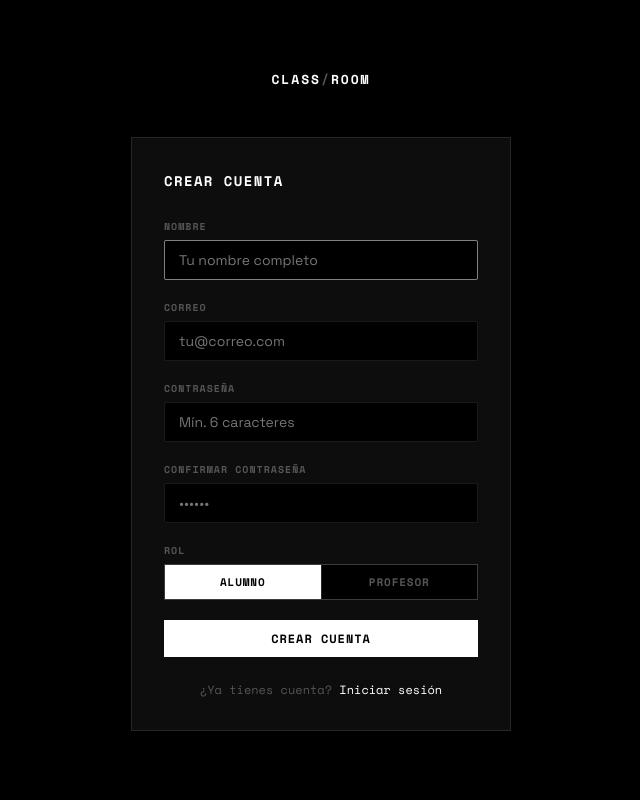
After one commit to Francopaa/classroomSis, a Flask app: page /register in a window 1280 px wide. The commit adds this page. Shown: the whole page, without its empty margins (319-959 px from the left). Run offline with Flask 2, Linux system fonts and the light colour scheme; some libraries are stand-ins or nearby versions.

Commit message:
add: login, registro y protección de rutas
- Rutas /login, /register, /logout con autenticación por sesión
- Contraseñas hasheadas con werkzeug.security (scrypt)
- Decorator login_required en todas las rutas protegidas
- Nav actualizado con nombre de usuario y botón de salir
- Usuarios demo con contraseñas hasheadas en init.sql

Co-Authored-By: Claude Sonnet 4.6 <noreply@anthropic.com>

```diff
--- a/app/__init__.py
+++ b/app/__init__.py
@@ -13,7 +13,9 @@ def create_app():
     def inject_usuario():
         try:
             from app.models.usuario import get_usuario_by_id
-            uid = session.get('usuario_id', 1)
+            uid = session.get('usuario_id')
+            if not uid:
+                return {'usuario_actual': None}
             usuario = get_usuario_by_id(uid)
             return {'usuario_actual': usuario}
         except Exception:
@@ -24,11 +26,13 @@ def create_app():
     from app.routes.tareas import tareas_bp
     from app.routes.entregas import entregas_bp
     from app.routes.calificaciones import calificaciones_bp
+    from app.routes.auth import auth_bp
 
     app.register_blueprint(main)
     app.register_blueprint(clases_bp)
     app.register_blueprint(tareas_bp)
     app.register_blueprint(entregas_bp)
     app.register_blueprint(calificaciones_bp)
+    app.register_blueprint(auth_bp)
 
     return app
--- /dev/null
+++ b/app/routes/auth.py
@@ -0,0 +1,78 @@
+from flask import Blueprint, render_template, request, redirect, url_for, session, flash
+from werkzeug.security import generate_password_hash, check_password_hash
+from app.models.usuario import get_usuario_by_email, crear_usuario
+
+auth_bp = Blueprint('auth', __name__)
+
+@auth_bp.route('/login', methods=['GET', 'POST'])
+def login():
+    if session.get('usuario_id'):
+        return redirect(url_for('main.index'))
+
+    if request.method == 'POST':
+        email = request.form.get('email', '').strip()
+        password = request.form.get('password', '')
+
+        if not email or not password:
+            flash('Completa todos los campos.', 'error')
+            return render_template('auth/login.html')
+
+        usuario = get_usuario_by_email(email)
+        if not usuario:
+            flash('Correo o contraseña incorrectos.', 'error')
+            return render_template('auth/login.html')
+
+        if not check_password_hash(usuario['password'], password):
+            flash('Correo o contraseña incorrectos.', 'error')
+            return render_template('auth/login.html')
+
+        session['usuario_id'] = usuario['id']
+        return redirect(url_for('main.index'))
+
+    return render_template('auth/login.html')
+
+
+@auth_bp.route('/register', methods=['GET', 'POST'])
+def register():
+    if session.get('usuario_id'):
+        return redirect(url_for('main.index'))
+
+    if request.method == 'POST':
+        nombre = request.form.get('nombre', '').strip()
+        email = request.form.get('email', '').strip()
+        password = request.form.get('password', '')
+        confirmar = request.form.get('confirmar', '')
+        rol = request.form.get('rol', 'alumno')
+
+        if not nombre or not email or not password or not confirmar:
+            flash('Completa todos los campos.', 'error')
+            return render_template('auth/register.html')
+
+        if password != confirmar:
+            flash('Las contraseñas no coinciden.', 'error')
+            return render_template('auth/register.html')
+
+        if len(password) < 6:
+            flash('La contraseña debe tener al menos 6 caracteres.', 'error')
+            return render_template('auth/register.html')
+
+        if rol not in ('profesor', 'alumno'):
+            rol = 'alumno'
+
+        if get_usuario_by_email(email):
+            flash('Ya existe una cuenta con ese correo.', 'error')
+            return render_template('auth/register.html')
+
+        hashed = generate_password_hash(password)
+        crear_usuario(nombre, email, hashed, rol)
+
+        flash('Cuenta creada. Inicia sesión.', 'success')
+        return redirect(url_for('auth.login'))
+
+    return render_template('auth/register.html')
+
+
+@auth_bp.route('/logout')
+def logout():
+    session.clear()
+    return redirect(url_for('auth.login'))
--- a/app/routes/calificaciones.py
+++ b/app/routes/calificaciones.py
@@ -3,11 +3,12 @@ from app.models.calificacion import calificar_entrega, get_calificacion_by_entre
 from app.models.entrega import get_entrega_by_id
 from app.models.tarea import get_tarea_by_id
 from app.models.clase import get_clase_by_id
-from app.routes import get_usuario_actual
+from app.routes import get_usuario_actual, login_required
 
 calificaciones_bp = Blueprint('calificaciones', __name__)
 
 @calificaciones_bp.route('/entregas/<int:entrega_id>/calificar', methods=['GET'])
+@login_required
 def calificar_form(entrega_id):
     entrega = get_entrega_by_id(entrega_id)
     tarea = get_tarea_by_id(entrega['tarea_id'])
@@ -16,6 +17,7 @@ def calificar_form(entrega_id):
         entrega=entrega, tarea=tarea, calificacion=calificacion)
 
 @calificaciones_bp.route('/entregas/<int:entrega_id>/calificacion', methods=['POST'])
+@login_required
 def calificar(entrega_id):
     nota = request.form.get('nota')
     comentario = request.form.get('comentario')
@@ -26,6 +28,7 @@ def calificar(entrega_id):
     return redirect(url_for('entregas.listado', tarea_id=entrega['tarea_id']))
 
 @calificaciones_bp.route('/clases/<int:clase_id>/mis-calificaciones', methods=['GET'])
+@login_required
 def mis_calificaciones(clase_id):
     usuario = get_usuario_actual()
     clase = get_clase_by_id(clase_id)
--- a/app/routes/entregas.py
+++ b/app/routes/entregas.py
@@ -1,7 +1,7 @@
 import os
 from datetime import datetime
 from flask import Blueprint, request, render_template, redirect, url_for, send_from_directory, current_app, flash
-from app.routes import get_usuario_actual
+from app.routes import get_usuario_actual, login_required
 from app.models.entrega import crear_entrega, get_entrega, get_alumnos_con_entrega
 from app.models.tarea import get_tarea_by_id
 from app.models.clase import get_clase_by_id
@@ -9,6 +9,7 @@ from app.models.clase import get_clase_by_id
 entregas_bp = Blueprint('entregas', __name__)
 
 @entregas_bp.route('/tareas/<int:tarea_id>/entregar', methods=['GET'])
+@login_required
 def entregar_form(tarea_id):
     usuario = get_usuario_actual()
     tarea = get_tarea_by_id(tarea_id)
@@ -17,6 +18,7 @@ def entregar_form(tarea_id):
     return render_template('entregas/entregar.html', tarea=tarea, clase=clase, entrega=entrega)
 
 @entregas_bp.route('/tareas/<int:tarea_id>/entregas', methods=['POST'])
+@login_required
 def entregar(tarea_id):
     usuario = get_usuario_actual()
     tarea = get_tarea_by_id(tarea_id)
@@ -46,6 +48,7 @@ def descargar(filename):
     return send_from_directory(upload_dir, filename)
 
 @entregas_bp.route('/tareas/<int:tarea_id>/entregas', methods=['GET'])
+@login_required
 def listado(tarea_id):
     tarea = get_tarea_by_id(tarea_id)
     clase = get_clase_by_id(tarea['clase_id'])
--- a/app/routes/tareas.py
+++ b/app/routes/tareas.py
@@ -1,5 +1,5 @@
 from flask import Blueprint, request, render_template, redirect, url_for
-from app.routes import get_usuario_actual
+from app.routes import get_usuario_actual, login_required
 from app.models.tarea import crear_tarea, get_tarea_by_id
 from app.models.clase import get_clase_by_id
 from app.models.entrega import get_entrega
@@ -8,11 +8,13 @@ from app.models.calificacion import get_calificacion_by_entrega
 tareas_bp = Blueprint('tareas', __name__)
 
 @tareas_bp.route('/clases/<int:clase_id>/tareas/crear', methods=['GET'])
+@login_required
 def crear_form(clase_id):
     clase = get_clase_by_id(clase_id)
     return render_template('tareas/crear.html', clase=clase)
 
 @tareas_bp.route('/clases/<int:clase_id>/tareas', methods=['POST'])
+@login_required
 def crear(clase_id):
     data = request.form
     if not data.get('titulo') or not data.get('fecha') or not data.get('hora'):
@@ -22,6 +24,7 @@ def crear(clase_id):
     return redirect(url_for('clases.detalle', clase_id=clase_id))
 
 @tareas_bp.route('/tareas/<int:tarea_id>', methods=['GET'])
+@login_required
 def detalle(tarea_id):
     usuario = get_usuario_actual()
     tarea = get_tarea_by_id(tarea_id)
--- /dev/null
+++ b/app/templates/auth/register.html
@@ -0,0 +1,86 @@
+<!DOCTYPE html>
+<html lang="es">
+<head>
+    <meta charset="UTF-8">
+    <meta name="viewport" content="width=device-width, initial-scale=1.0">
+    <title>Crear cuenta — Classroom</title>
+    <link rel="preconnect" href="https://fonts.googleapis.com">
+    <link href="https://fonts.googleapis.com/css2?family=Space+Mono:wght@400;700&family=Space+Grotesk:wght@300;400;500;600&display=swap" rel="stylesheet">
+    <style>
+        *, *::before, *::after { box-sizing: border-box; margin: 0; padding: 0; }
+        :root {
+            --bg: #000000; --surface: #0d0d0d;
+            --border: rgba(255,255,255,0.1); --border-hover: rgba(255,255,255,0.3);
+            --text: #ffffff; --text-muted: #555555; --text-soft: #999999;
+            --radius: 2px;
+        }
+        body { font-family: 'Space Grotesk', sans-serif; background: var(--bg); color: var(--text); min-height: 100vh; display: flex; flex-direction: column; align-items: center; justify-content: center; padding: 2rem; }
+        .brand { font-family: 'Space Mono', monospace; font-size: 13px; font-weight: 700; color: #fff; text-decoration: none; letter-spacing: 0.15em; text-transform: uppercase; margin-bottom: 3rem; }
+        .brand span { color: var(--text-muted); }
+        .card { width: 100%; max-width: 380px; background: var(--surface); border: 1px solid var(--border); padding: 2rem; }
+        .card-title { font-family: 'Space Mono', monospace; font-size: 14px; font-weight: 700; letter-spacing: 0.1em; text-transform: uppercase; margin-bottom: 1.75rem; }
+        .form-group { margin-bottom: 1.25rem; }
+        .form-label { display: block; font-family: 'Space Mono', monospace; font-size: 10px; font-weight: 700; color: var(--text-muted); margin-bottom: 6px; letter-spacing: 0.1em; text-transform: uppercase; }
+        .form-input { width: 100%; background: #000; border: 1px solid var(--border); border-radius: var(--radius); padding: 10px 14px; color: #fff; font-family: 'Space Grotesk', sans-serif; font-size: 14px; outline: none; transition: border-color 0.15s; }
+        .form-input:focus { border-color: rgba(255,255,255,0.5); }
+        .rol-group { display: grid; grid-template-columns: 1fr 1fr; gap: 1px; background: var(--border); border: 1px solid var(--border); }
+        .rol-option { position: relative; }
+        .rol-option input[type="radio"] { position: absolute; opacity: 0; width: 0; height: 0; }
+        .rol-option label { display: block; text-align: center; padding: 9px; font-family: 'Space Mono', monospace; font-size: 11px; font-weight: 700; letter-spacing: 0.08em; text-transform: uppercase; color: var(--text-muted); background: #000; cursor: pointer; transition: color 0.1s, background 0.1s; }
+        .rol-option input[type="radio"]:checked + label { background: #fff; color: #000; }
+        .rol-option label:hover { color: #fff; }
+        .btn { width: 100%; display: flex; align-items: center; justify-content: center; padding: 10px 20px; font-family: 'Space Mono', monospace; font-size: 12px; font-weight: 700; cursor: pointer; border: none; letter-spacing: 0.08em; text-transform: uppercase; background: #fff; color: #000; transition: background 0.1s; margin-top: 0.5rem; }
+        .btn:hover { background: #e0e0e0; }
+        .alert { padding: 10px 14px; font-size: 12px; margin-bottom: 1.25rem; border: 1px solid var(--border); font-family: 'Space Mono', monospace; letter-spacing: 0.03em; }
+        .alert-error { border-color: rgba(255,255,255,0.15); color: var(--text-soft); }
+        .alert-success { border-color: rgba(255,255,255,0.3); color: #fff; }
+        .footer-link { text-align: center; margin-top: 1.5rem; font-size: 12px; color: var(--text-muted); font-family: 'Space Mono', monospace; }
+        .footer-link a { color: #fff; text-decoration: none; }
+        .footer-link a:hover { text-decoration: underline; }
+    </style>
+</head>
+<body>
+    <a href="/" class="brand">class<span>/</span>room</a>
+    <div class="card">
+        <p class="card-title">Crear cuenta</p>
+        {% with messages = get_flashed_messages(with_categories=true) %}
+            {% for category, message in messages %}
+                <div class="alert alert-{{ category }}">{{ message }}</div>
+            {% endfor %}
+        {% endwith %}
+        <form method="POST">
+            <div class="form-group">
+                <label class="form-label">Nombre</label>
+                <input type="text" name="nombre" class="form-input" placeholder="Tu nombre completo" required autofocus>
+            </div>
+            <div class="form-group">
+                <label class="form-label">Correo</label>
+                <input type="email" name="email" class="form-input" placeholder="tu@correo.com" required>
+            </div>
+            <div class="form-group">
+                <label class="form-label">Contraseña</label>
+                <input type="password" name="password" class="form-input" placeholder="Mín. 6 caracteres" required>
+            </div>
+            <div class="form-group">
+                <label class="form-label">Confirmar contraseña</label>
+                <input type="password" name="confirmar" class="form-input" placeholder="••••••" required>
+            </div>
+            <div class="form-group">
+                <label class="form-label">Rol</label>
+                <div class="rol-group">
+                    <div class="rol-option">
+                        <input type="radio" id="rol_alumno" name="rol" value="alumno" checked>
+                        <label for="rol_alumno">Alumno</label>
+                    </div>
+                    <div class="rol-option">
+                        <input type="radio" id="rol_profesor" name="rol" value="profesor">
+                        <label for="rol_profesor">Profesor</label>
+                    </div>
+                </div>
+            </div>
+            <button type="submit" class="btn">Crear cuenta</button>
+        </form>
+        <p class="footer-link">¿Ya tienes cuenta? <a href="/login">Iniciar sesión</a></p>
+    </div>
+</body>
+</html>
--- a/app/templates/base.html
+++ b/app/templates/base.html
@@ -88,11 +88,7 @@
             {% if usuario_actual %}
             <div class="dev-bar">
                 <span class="dev-label">{{ usuario_actual.nombre }} · {{ usuario_actual.rol }}</span>
-                {% if usuario_actual.id == 1 %}
-                <a href="/dev/switch/2" class="dev-switch">→ alumno</a>
-                {% else %}
-                <a href="/dev/switch/1" class="dev-switch">→ profesor</a>
-                {% endif %}
+                <a href="/logout" class="dev-switch">salir</a>
             </div>
             {% endif %}
         </div>
--- a/database/init.sql
+++ b/database/init.sql
@@ -61,7 +61,7 @@ CREATE TABLE IF NOT EXISTS calificaciones (
     FOREIGN KEY (entrega_id) REFERENCES entregas(id)
 );
 
--- Usuarios de prueba (sin login aun)
+-- Usuarios de prueba (contraseña: demo)
 INSERT IGNORE INTO usuarios (id, nombre, email, password, rol) VALUES
-(1, 'Prof. Garcia', 'profesor@demo.com', 'demo', 'profesor'),
-(2, 'Ana Lopez', 'alumno@demo.com', 'demo', 'alumno');
+(1, 'Prof. Garcia', 'profesor@demo.com', 'scrypt:32768:8:1$gw9c6LSv0W9kMGmF$b305686127b9e06d3a9bddf1c1b2b5bf3af1049541ecbd4fcd260501969803a0128c1467c612367f77eacd0d6fb45853968b4439383fa045ad2365812c3c5ba9', 'profesor'),
+(2, 'Ana Lopez', 'alumno@demo.com', 'scrypt:32768:8:1$gw9c6LSv0W9kMGmF$b305686127b9e06d3a9bddf1c1b2b5bf3af1049541ecbd4fcd260501969803a0128c1467c612367f77eacd0d6fb45853968b4439383fa045ad2365812c3c5ba9', 'alumno');
```
Also changed, not shown: app/models/contenido.py (added, +20 -0 lines), app/routes/__init__.py (+13 -1 lines), app/routes/clases.py (+6 -1 lines), app/routes/contenidos.py (added, +17 -0 lines), app/templates/auth/login.html (added, +59 -0 lines).
